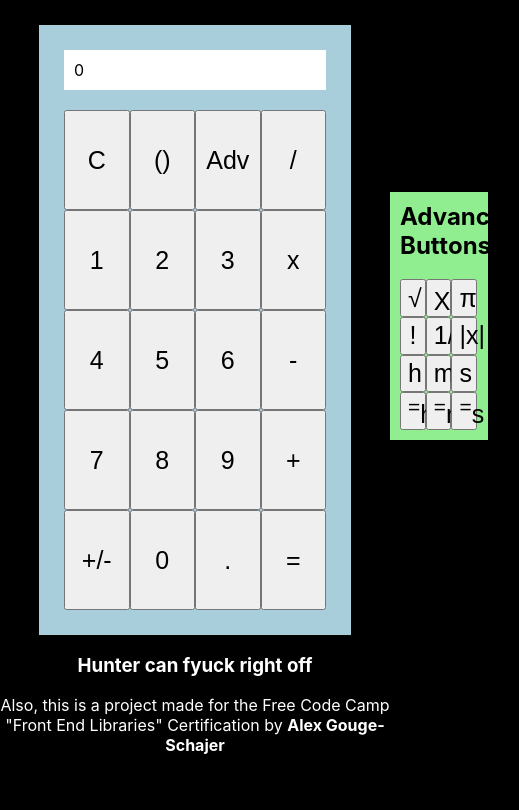
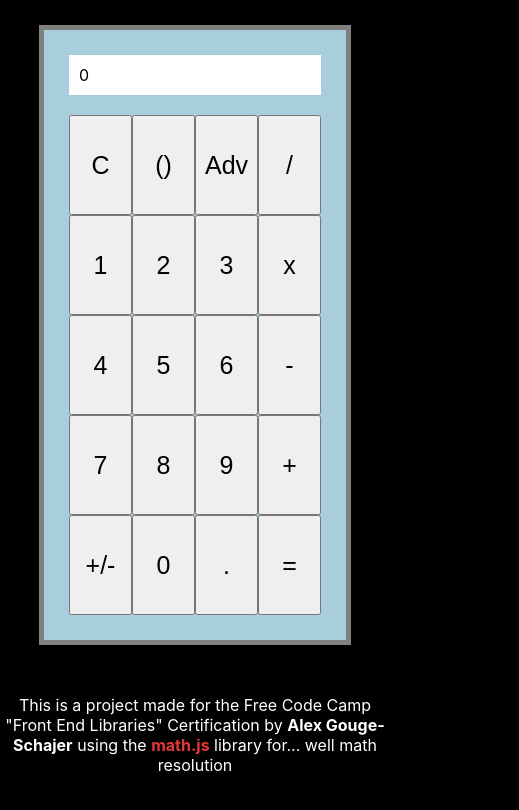
Before and after one commit to thegouge/fcc-javascript-calculator, a React (Create React App) app: page / in a window 390 px wide. Shown: the top 810 px of the page, 519 px wide, since content can reach past the window. Built offline with nearby package versions, Linux system fonts and the light colour scheme.

Commit message:
updated advanced panel to work properly (and responsively)

```diff
--- a/src/components/AdvancedPanel.js
+++ b/src/components/AdvancedPanel.js
@@ -1,4 +1,4 @@
-import React, {Component} from "react";
+import React from "react";
 
 import Button from "./Button";
 
@@ -6,23 +6,26 @@ import {advancedButtons} from "../assets/buttonBank";
 
 import "../css/AdvancedPanel.css";
 
-export default class AdvancedPanel extends Component {
-  render() {
-    const parentWidth = parseInt(this.props.calcWidth)
+export default function AdvancedPanel(props) {
+    const styleObject = {};
+    const onMobile = document.documentElement.clientWidth < 1000;
+    const scrollPositioning = (onMobile) ? "top" : "left";
+    styleObject[scrollPositioning] = props.display ? (onMobile) ? "85%" : "68%" : "45.5%";
     const buttonElements = advancedButtons.map((btn) => {
       return (
         <Button
           key={btn.desc}
           description={btn.desc}
           text={btn.text}
-          resolveButtonPress={this.props.resolveButtonPress}
+          resolveButtonPress={props.resolveButtonPress}
         />
       );
     });
+
     return (
       <div
         id="advancedPanel"
-        style={this.props.display ? {left: 919} : {left: parentWidth + parentWidth*0.25}}
+        style={styleObject}
       >
         <div id="panelHeader">
           <h2>Advanced Buttons</h2>
@@ -31,4 +34,3 @@ export default class AdvancedPanel extends Component {
       </div>
     );
   }
-}
--- a/src/components/Footer.js
+++ b/src/components/Footer.js
@@ -5,9 +5,11 @@ import "../css/Footer.css";
 export default function Footer(props) {
   return (
     <footer>
-      <h3>Hunter can fyuck right off</h3> Also, this is a project made for the
+      This is a project made for the
       Free Code Camp "Front End Libraries" Certification by{" "}
-      <strong>Alex Gouge-Schajer</strong>
+      <strong>Alex Gouge-Schajer</strong> {" "}
+      using the <a href="http://mathjs.org/">math.js</a> library for... well
+      math resolution
     </footer>
   );
 }
--- a/src/css/AdvancedPanel.css
+++ b/src/css/AdvancedPanel.css
@@ -1,12 +1,14 @@
 #advancedPanel {
   position: absolute;
   top: 191.5px;
-  z-index: 10;
+  z-index: -1;
   width: 20%;
   transition: 0.5s;
   padding: 10px;
   background: lightgreen;
   text-align: center;
+  border: 5px solid red;
+  box-sizing: border-box;
 }
 
 #advancedPanel h2 {
@@ -18,3 +20,12 @@
   grid-template-columns: 33% 33% 33%;
   grid-template-rows: 25% 25% 25% 25%;
 }
+
+@media only screen and (max-width: 1000px) {
+  #advancedPanel {
+    width: 50%;
+    margin-bottom: 30px;
+    top: 45.5%;
+    left: 25%;
+  }
+}
--- a/src/css/App.css
+++ b/src/css/App.css
@@ -16,6 +16,7 @@ html {
   width: 35%;
   padding: 25px;
   background: rgb(168, 205, 219);
+  border: 5px solid grey;
 }
 
 #buttonGrid {
--- a/src/css/Footer.css
+++ b/src/css/Footer.css
@@ -1,4 +1,16 @@
 footer {
+  margin-top: 50px;
   color: white;
   text-align: center;
+  z-index: -10;
 }
+
+footer a {
+  text-decoration: none;
+  color: rgb(230, 55, 55);
+  font-weight: bold;
+}
+
+footer a:hover {
+  text-decoration: underline;
+}
```
